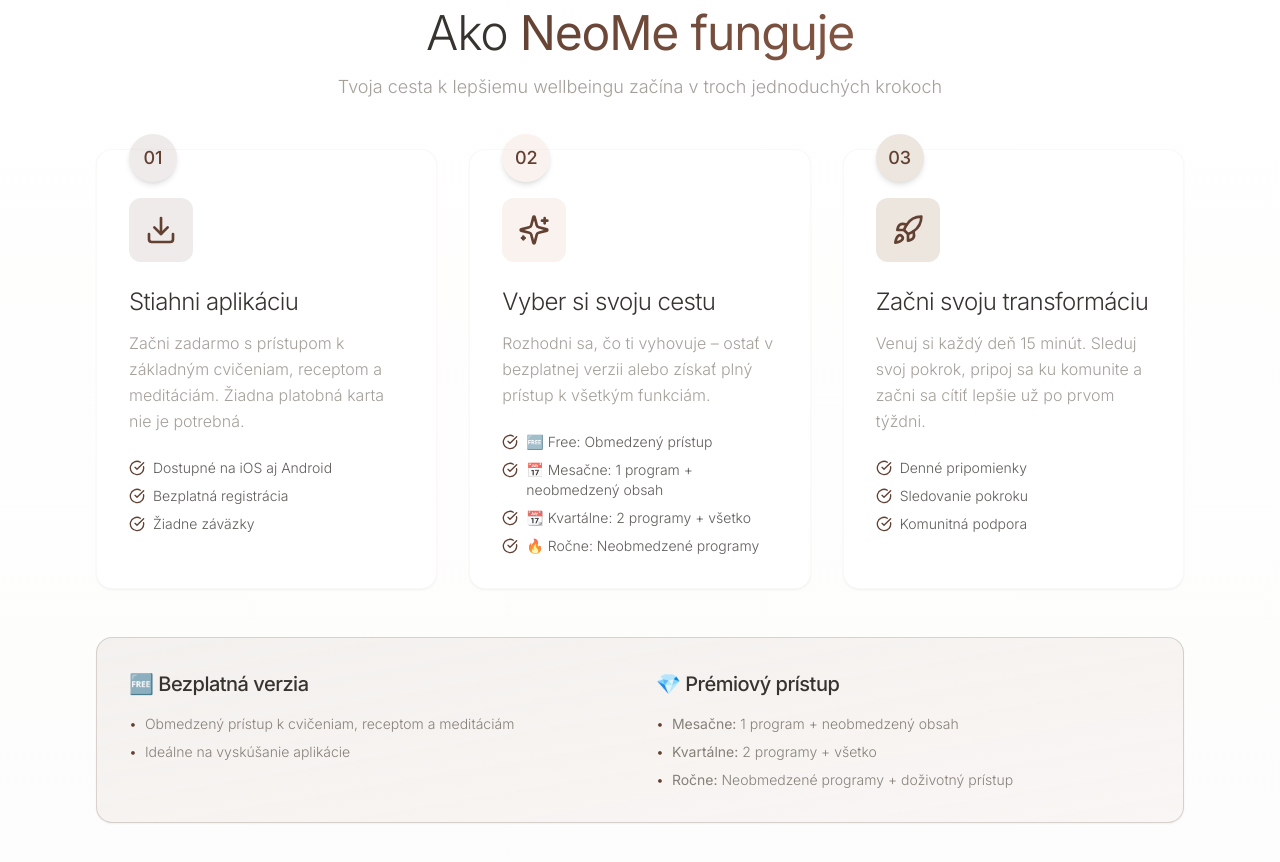
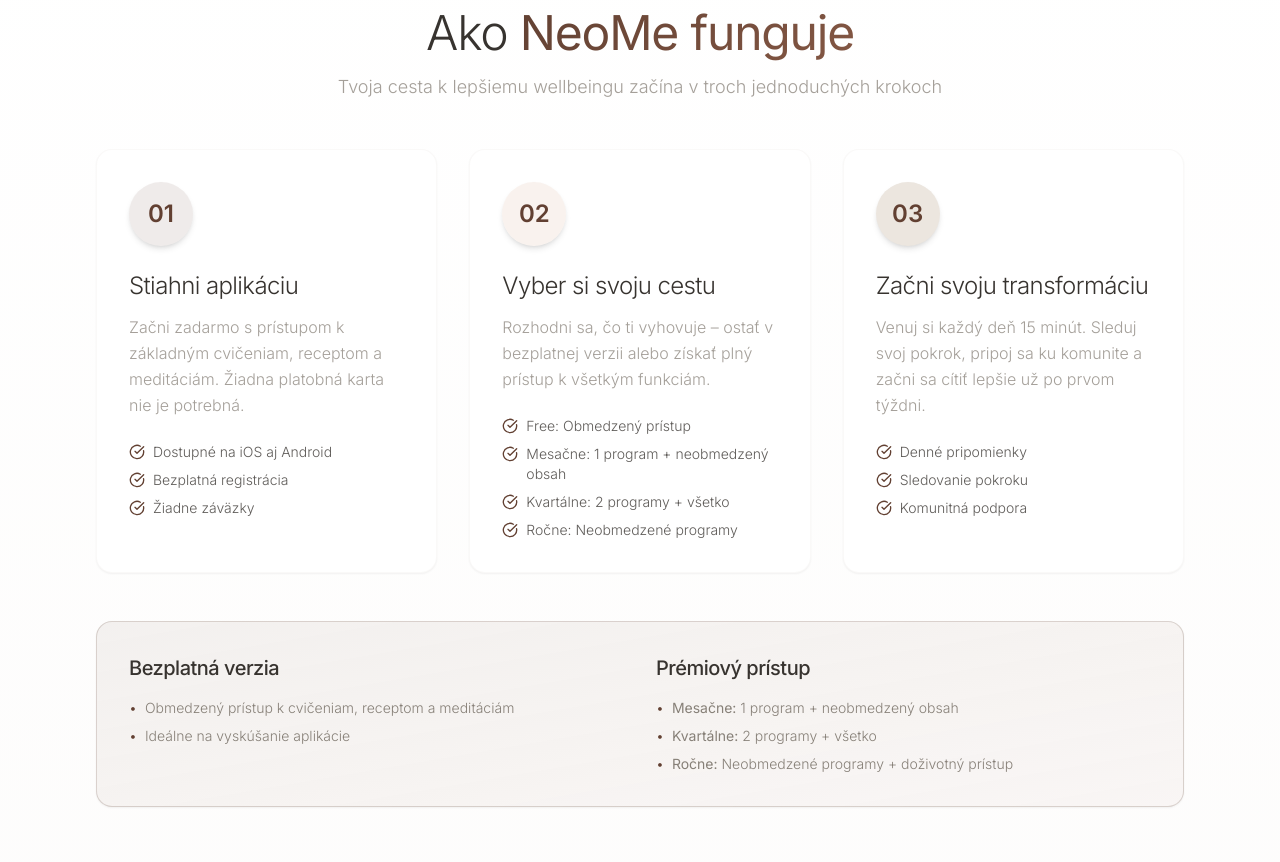
Before and after one commit to NeoMeOfficial/neome_web, a React (Vite) app: page / in a window 1280 px wide. Shown: the part 2800-3662 px from the top of the page. Built offline with nearby package versions, Linux system fonts and the light colour scheme; the HTML template or start-up script is replaced by a standard one.

Commit message:
Simplify HowItWorks Steps Numbers
Remove icons and emojis from Ako NeoMe funguje; keep only prominent step numbers (01-03) and drop iconography/emoji content. Adjusted HowItWorks.tsx to render numeric steps without icons and removed emoji characters from features.

```diff
--- a/src/components/HowItWorks.tsx
+++ b/src/components/HowItWorks.tsx
@@ -1,12 +1,11 @@
 import { Card } from "@/components/ui/card";
 import { Badge } from "@/components/ui/badge";
-import { Download, Sparkles, Rocket, CheckCircle } from "lucide-react";
+import { CheckCircle } from "lucide-react";
 
 export const HowItWorks = () => {
   const steps = [
     {
       number: "01",
-      icon: Download,
       title: "Stiahni aplikáciu",
       description: "Začni zadarmo s prístupom k základným cvičeniam, receptom a meditáciám. Žiadna platobná karta nie je potrebná.",
       features: ["Dostupné na iOS aj Android", "Bezplatná registrácia", "Žiadne záväzky"],
@@ -14,20 +13,18 @@ export const HowItWorks = () => {
     },
     {
       number: "02",
-      icon: Sparkles,
       title: "Vyber si svoju cestu",
       description: "Rozhodni sa, čo ti vyhovuje – ostať v bezplatnej verzii alebo získať plný prístup k všetkým funkciám.",
       features: [
-        "🆓 Free: Obmedzený prístup",
-        "📅 Mesačne: 1 program + neobmedzený obsah",
-        "📆 Kvartálne: 2 programy + všetko",
-        "🔥 Ročne: Neobmedzené programy"
+        "Free: Obmedzený prístup",
+        "Mesačne: 1 program + neobmedzený obsah",
+        "Kvartálne: 2 programy + všetko",
+        "Ročne: Neobmedzené programy"
       ],
       color: "bg-accent/30 text-primary"
     },
     {
       number: "03",
-      icon: Rocket,
       title: "Začni svoju transformáciu",
       description: "Venuj si každý deň 15 minút. Sleduj svoj pokrok, pripoj sa ku komunite a začni sa cítiť lepšie už po prvom týždni.",
       features: ["Denné pripomienky", "Sledovanie pokroku", "Komunitná podpora"],
@@ -55,23 +52,15 @@ export const HowItWorks = () => {
           <div className="hidden md:block absolute top-24 left-0 right-0 h-0.5 bg-gradient-to-r from-primary/20 via-primary/40 to-primary/20 -z-10" />
 
           {steps.map((step, index) => {
-            const Icon = step.icon;
             return (
               <Card
                 key={index}
                 className="relative p-8 hover:shadow-xl transition-all duration-300 hover:-translate-y-2 bg-white border-border/20"
               >
-                {/* Step number badge */}
-                <div className="absolute -top-4 left-8">
-                  <div className={`${step.color} rounded-full w-12 h-12 flex items-center justify-center font-medium text-lg shadow-md`}>
+                {/* Step number badge - larger and more prominent */}
+                <div className="mb-6">
+                  <div className={`${step.color} rounded-full w-16 h-16 flex items-center justify-center font-semibold text-2xl shadow-md`}>
                     {step.number}
-                  </div>
-                </div>
-
-                {/* Icon */}
-                <div className="mb-6 mt-4">
-                  <div className={`inline-flex p-4 rounded-xl ${step.color}`}>
-                    <Icon size={32} />
                   </div>
                 </div>
 
@@ -99,7 +88,7 @@ export const HowItWorks = () => {
         <Card className="mt-12 p-8 bg-gradient-to-br from-primary/5 to-accent/10 border-primary/20">
           <div className="grid md:grid-cols-2 gap-8">
             <div>
-              <h3 className="text-xl font-medium mb-4">🆓 Bezplatná verzia</h3>
+              <h3 className="text-xl font-medium mb-4">Bezplatná verzia</h3>
               <ul className="space-y-2 text-sm text-muted-foreground">
                 <li className="flex items-start gap-2">
                   <span className="text-primary">•</span>
@@ -112,7 +101,7 @@ export const HowItWorks = () => {
               </ul>
             </div>
             <div>
-              <h3 className="text-xl font-medium mb-4">💎 Prémiový prístup</h3>
+              <h3 className="text-xl font-medium mb-4">Prémiový prístup</h3>
               <ul className="space-y-2 text-sm text-muted-foreground">
                 <li className="flex items-start gap-2">
                   <span className="text-primary">•</span>
```
